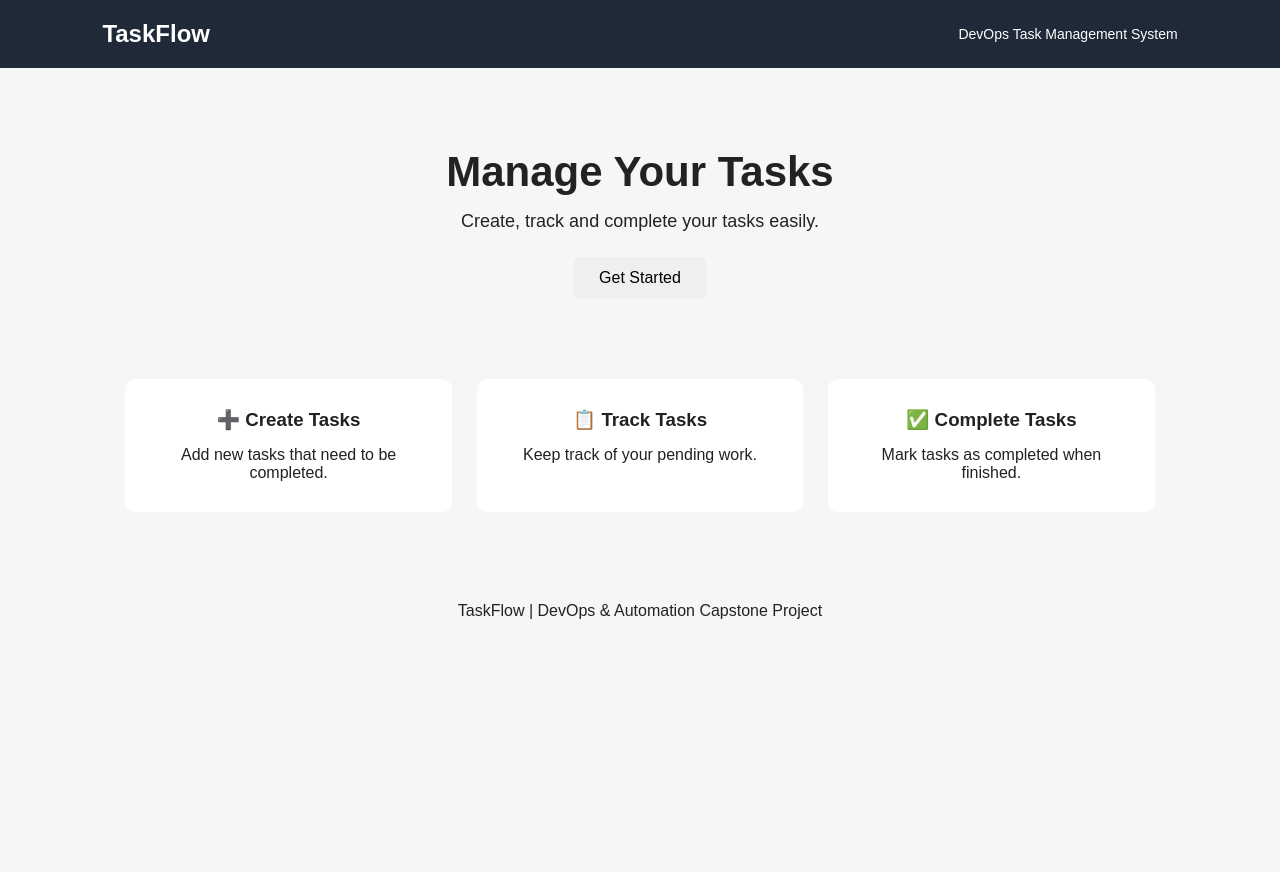
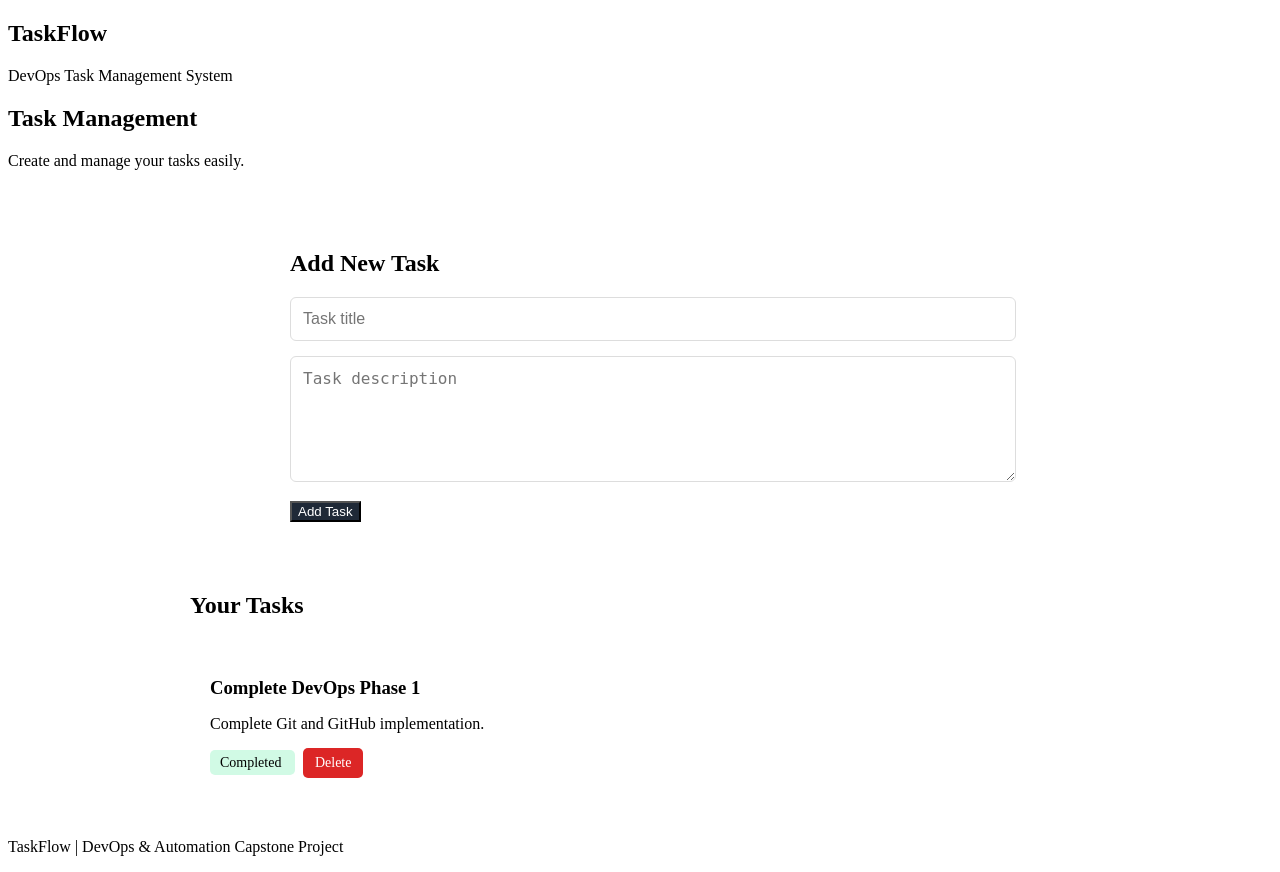
Before and after one commit to kulvanshg63/TaskFlow-DevOps, a Flask app: page / in a window 1280 px wide. Before the commit the page ends 619 px from the top, so only its background shows below. Run offline with Flask 3, Linux system fonts and the light colour scheme; data comes from the database, SQL or seed files in the repository; both versions use the stored data as it was after the commit.

Commit message:
Implement Complete Task CRUD Operations

```diff
--- a/app.py
+++ b/app.py
@@ -1,11 +1,70 @@
-from flask import Flask, render_template
+from flask import Flask, render_template, request, redirect, url_for
+from database import initialize_database, get_db_connection
 
 app = Flask(__name__)
+
+initialize_database()
 
 
 @app.route("/")
 def home():
-    return render_template("index.html")
+    connection = get_db_connection()
+
+    tasks = connection.execute(
+        "SELECT * FROM tasks"
+    ).fetchall()
+
+    connection.close()
+
+    return render_template("index.html", tasks=tasks)
+
+
+@app.route("/add", methods=["POST"])
+def add_task():
+    title = request.form["title"]
+    description = request.form["description"]
+
+    connection = get_db_connection()
+
+    connection.execute(
+        "INSERT INTO tasks (title, description) VALUES (?, ?)",
+        (title, description)
+    )
+
+    connection.commit()
+    connection.close()
+
+    return redirect(url_for("home"))
+
+
+@app.route("/complete/<int:task_id>")
+def complete_task(task_id):
+    connection = get_db_connection()
+
+    connection.execute(
+        "UPDATE tasks SET completed = 1 WHERE id = ?",
+        (task_id,)
+    )
+
+    connection.commit()
+    connection.close()
+
+    return redirect(url_for("home"))
+
+
+@app.route("/delete/<int:task_id>")
+def delete_task(task_id):
+    connection = get_db_connection()
+
+    connection.execute(
+        "DELETE FROM tasks WHERE id = ?",
+        (task_id,)
+    )
+
+    connection.commit()
+    connection.close()
+
+    return redirect(url_for("home"))
 
 
 if __name__ == "__main__":
--- /dev/null
+++ b/database.py
@@ -0,0 +1,26 @@
+import sqlite3
+
+
+DATABASE = "taskflow.db"
+
+
+def get_db_connection():
+    connection = sqlite3.connect(DATABASE)
+    connection.row_factory = sqlite3.Row
+    return connection
+
+
+def initialize_database():
+    connection = get_db_connection()
+
+    connection.execute("""
+        CREATE TABLE IF NOT EXISTS tasks (
+            id INTEGER PRIMARY KEY AUTOINCREMENT,
+            title TEXT NOT NULL,
+            description TEXT,
+            completed INTEGER DEFAULT 0
+        )
+    """)
+
+    connection.commit()
+    connection.close()
--- a/static/css/style.css
+++ b/static/css/style.css
@@ -1,80 +1,89 @@
-* {
-    box-sizing: border-box;
-    margin: 0;
-    padding: 0;
+.task-form {
+    background: white;
+    padding: 30px;
+    margin: 30px auto;
+    max-width: 700px;
+    border-radius: 10px;
 }
 
-body {
-    font-family: Arial, sans-serif;
-    background: #f4f6f8;
-    color: #222;
+.task-form h2 {
+    margin-bottom: 20px;
 }
 
-nav {
+.task-form input,
+.task-form textarea {
+    width: 100%;
+    padding: 12px;
+    margin-bottom: 15px;
+    border: 1px solid #ddd;
+    border-radius: 6px;
+    font-size: 16px;
+}
+
+.task-form textarea {
+    height: 100px;
+    resize: vertical;
+}
+
+.task-form button {
     background: #1f2937;
     color: white;
-    padding: 20px 8%;
-    display: flex;
-    justify-content: space-between;
-    align-items: center;
 }
 
-nav h2 {
-    font-size: 24px;
+.task-list {
+    max-width: 900px;
+    margin: 40px auto;
 }
 
-nav span {
+.task-list h2 {
+    margin-bottom: 20px;
+}
+
+.task-card {
+    background: white;
+    padding: 20px;
+    margin-bottom: 15px;
+    border-radius: 8px;
+}
+
+.task-card h3 {
+    margin-bottom: 10px;
+}
+
+.task-card p {
+    margin-bottom: 15px;
+}
+
+.completed,
+.pending {
+    padding: 5px 10px;
+    border-radius: 5px;
     font-size: 14px;
 }
 
-main {
-    width: 85%;
-    margin: auto;
+.completed {
+    background: #d1fae5;
 }
 
-.hero {
-    text-align: center;
-    padding: 80px 20px;
+.pending {
+    background: #fef3c7;
+}
+.action-button,
+.delete-button {
+    display: inline-block;
+    padding: 7px 12px;
+    margin-left: 8px;
+    text-decoration: none;
+    border-radius: 5px;
+    font-size: 14px;
 }
 
-.hero h1 {
-    font-size: 42px;
-    margin-bottom: 15px;
+.action-button {
+    background: #1f2937;
+    color: white;
 }
 
-.hero p {
-    font-size: 18px;
-    margin-bottom: 25px;
+.delete-button {
+    background: #dc2626;
+    color: white;
 }
-
-button {
-    padding: 12px 25px;
-    border: none;
-    border-radius: 6px;
-    cursor: pointer;
-    font-size: 16px;
-}
-
-.features {
-    display: flex;
-    gap: 25px;
-    justify-content: center;
-}
-
-.card {
-    background: white;
-    padding: 30px;
-    width: 30%;
-    border-radius: 10px;
-    text-align: center;
-}
-
-.card h3 {
-    margin-bottom: 15px;
-}
-
-footer {
-    text-align: center;
-    padding: 30px;
-    margin-top: 60px;
-}
--- a/templates/index.html
+++ b/templates/index.html
@@ -1,6 +1,8 @@
 <!DOCTYPE html>
 <html lang="en">
+
 <head>
+
     <meta charset="UTF-8">
     <meta name="viewport" content="width=device-width, initial-scale=1.0">
 
@@ -8,56 +10,126 @@
 
     <link rel="stylesheet"
           href="{{ url_for('static', filename='css/style.css') }}">
+
 </head>
 
 <body>
 
 <nav>
+
     <h2>TaskFlow</h2>
+
     <span>DevOps Task Management System</span>
+
 </nav>
+
 
 <main>
 
     <section class="hero">
-            <h1>Manage Your Tasks</h1>
-            <p>Create, track and complete your tasks easily.</p>
 
-            <button onclick="showMessage()">
-                Get Started
-            </button>
+        <h1>Task Management</h1>
+
+        <p>
+            Create and manage your tasks easily.
+        </p>
+
     </section>
 
-        <section class="features">
 
-            <div class="card">
-                <h3>➕ Create Tasks</h3>
-                <p>Add new tasks that need to be completed.</p>
+    <!-- ADD TASK -->
+
+    <section class="task-form">
+
+        <h2>Add New Task</h2>
+
+        <form action="/add" method="POST">
+
+            <input
+                type="text"
+                name="title"
+                placeholder="Task title"
+                required
+            >
+
+            <textarea
+                name="description"
+                placeholder="Task description"
+            ></textarea>
+
+            <button type="submit">
+                Add Task
+            </button>
+
+        </form>
+
+    </section>
+
+
+    <!-- TASK LIST -->
+
+    <section class="task-list">
+
+        <h2>Your Tasks</h2>
+
+        {% if tasks %}
+
+            {% for task in tasks %}
+
+                <div class="task-card">
+
+                    <h3>{{ task["title"] }}</h3>
+
+                    <p>{{ task["description"] }}</p>
+                    {% if task["completed"] == 1 %}
+
+                        <span class="completed">
+                            Completed
+                        </span>
+
+                        {% else %}
+
+                            <span class="pending">
+                                Pending
+                            </span>
+
+                            <a href="/complete/{{ task['id'] }}" class="action-button">
+                                Mark Complete
+                            </a>
+
+                        {% endif %}
+
+                        <a href="/delete/{{ task['id'] }}"
+                        class="delete-button"
+                        onclick="return confirm('Are you sure you want to delete this task?')">
+                            Delete
+                        </a>
+
+
+
                 </div>
 
-            <div class="card">
-                <h3>📋 Track Tasks</h3>
-                <p>Keep track of your pending work.</p>
-            </div>
+            {% endfor %}
 
-            <div class="card">
-                <h3>✅ Complete Tasks</h3>
-                <p>Mark tasks as completed when finished.</p>
-            </div>
+        {% else %}
+
+            <p>No tasks available.</p>
+
+        {% endif %}
 
     </section>
 
 </main>
 
+
 <footer>
-        <p>TaskFlow | DevOps & Automation Capstone Project</p>
+
+    <p>
+        TaskFlow | DevOps & Automation Capstone Project
+    </p>
+
 </footer>
 
-    <script>
-        function showMessage() {
-            alert("TaskFlow is ready!");
-        }
-    </script>
+</body>
 
-</body>
 </html>
```
Also changed, not shown: taskflow.db (added). Lines whose indentation alone changed are shown as unchanged.
